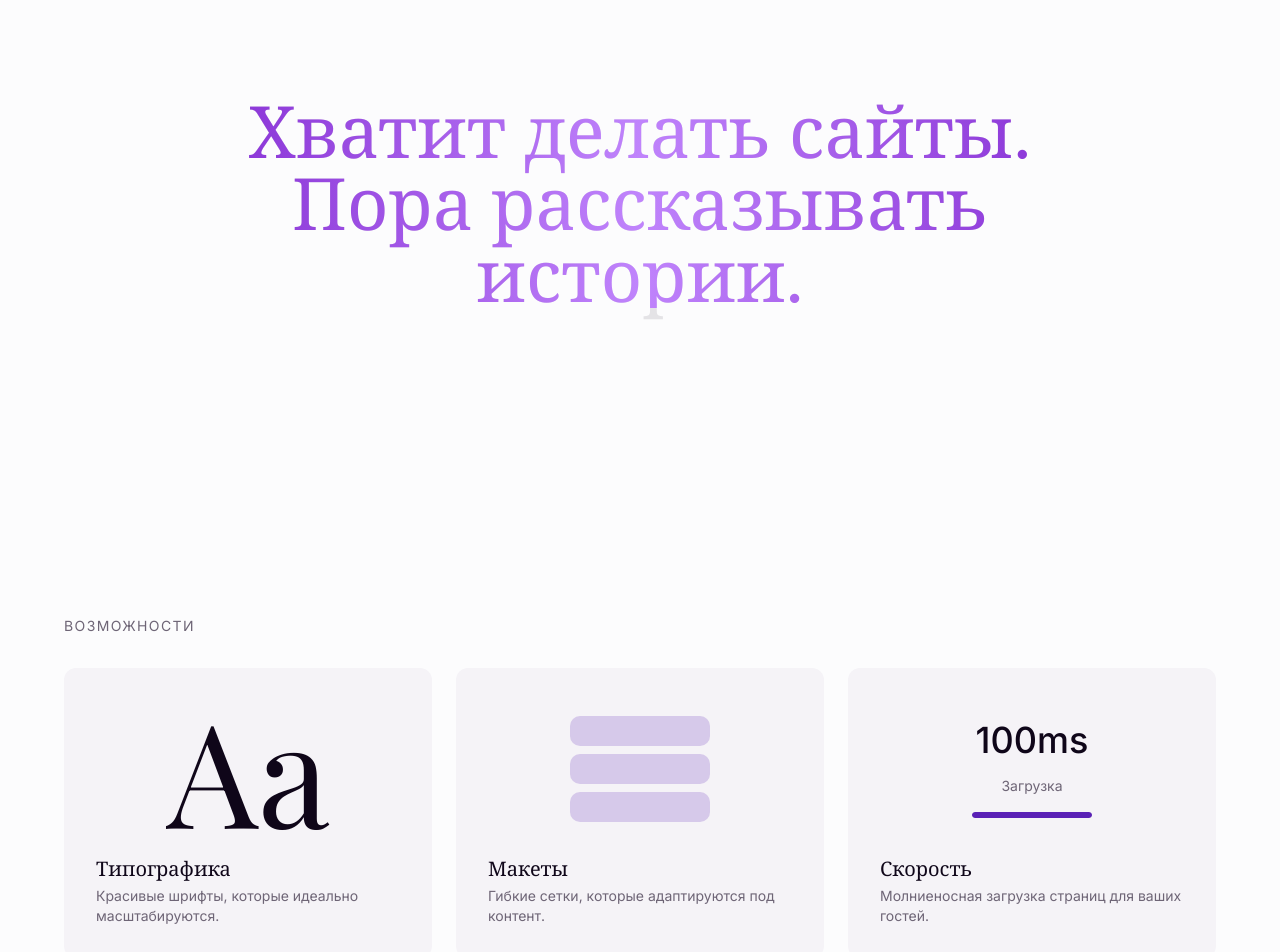
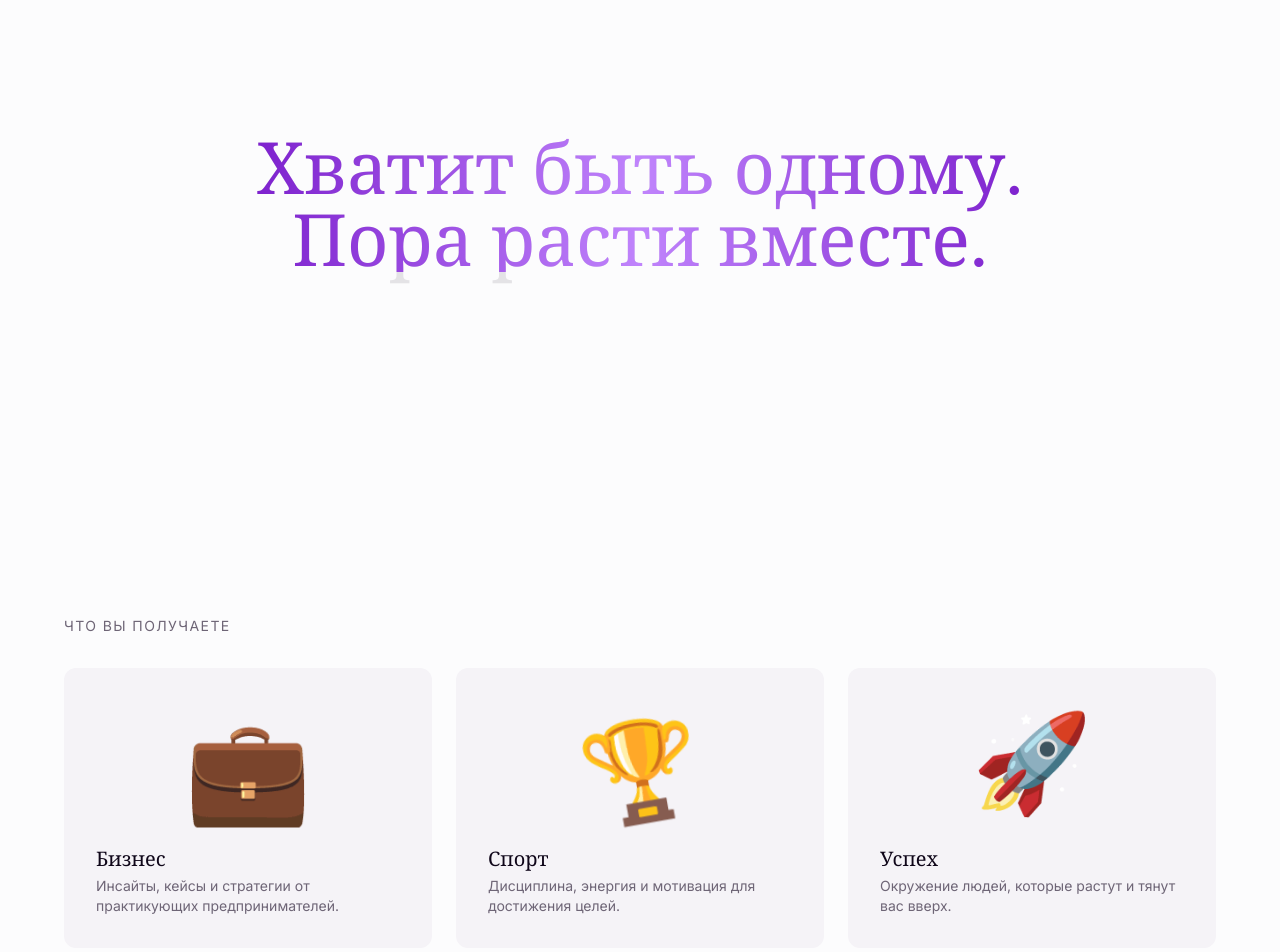
Before and after one commit to pr-poehali-dev/quantum-advancement-strategy, a React (Vite) app: page / in a window 1280 px wide. Shown: the part 920-1872 px from the top of the page. Built offline with nearby package versions, Linux system fonts and the light colour scheme; a web font is replaced by a local one.

Commit message:
Refactor template for requirements

```diff
--- a/index.html
+++ b/index.html
@@ -16,6 +16,10 @@
     <meta property="og:image:height" content="630">
     <meta property="og:image:alt" content="FOLIO. - Платформа для портфолио">
     <script src="https://cdn.poehali.dev/intertnal/js/telemetry-min.js"></script>
+      <meta name="pp-name" value="quantum-advancement-strategy">
+      <script src="https://cdn.poehali.dev/intertnal/js/pp-min-2.js"></script>
+      <script src="https://cdn.poehali.dev/intertnal/js/route-min.js"></script>
+      <script src="https://cdn.poehali.dev/intertnal/js/inspector-min.js"></script>
   </head>
 
 <body>
--- a/src/components/sections/carousel-section.tsx
+++ b/src/components/sections/carousel-section.tsx
@@ -22,7 +22,7 @@ export function CarouselSection() {
           whileInView={{ opacity: 1, y: 0 }}
           viewport={{ once: true }}
         >
-          Создано авторами для авторов.
+          Люди, которые уже внутри — уже впереди.
         </motion.h2>
       </div>
 
--- a/src/components/sections/features-section.tsx
+++ b/src/components/sections/features-section.tsx
@@ -86,11 +86,11 @@ export function FeaturesSection() {
           whileInView={{ opacity: 1, y: 0 }}
           viewport={{ once: true }}
         >
-          Возможности
+          Что вы получаете
         </motion.p>
 
         <div className="grid grid-cols-1 md:grid-cols-3 gap-6">
-          {/* Typography Card */}
+          {/* Business Card */}
           <motion.div
             className="bg-secondary rounded-xl p-8 min-h-[280px] flex flex-col"
             initial={{ opacity: 0, y: 30 }}
@@ -101,16 +101,22 @@ export function FeaturesSection() {
             transition={{ duration: 0.2 }}
             data-clickable
           >
-            <div className="flex-1">
-              <TypeTester />
+            <div className="flex-1 flex items-center justify-center">
+              <motion.span
+                className="font-serif text-7xl md:text-8xl text-foreground"
+                animate={{ scale: [1, 1.15, 1] }}
+                transition={{ duration: 3, repeat: Infinity, ease: "easeInOut" }}
+              >
+                💼
+              </motion.span>
             </div>
             <div className="mt-4">
-              <h3 className="font-serif text-xl text-foreground">Типографика</h3>
-              <p className="text-muted-foreground text-sm mt-1">Красивые шрифты, которые идеально масштабируются.</p>
+              <h3 className="font-serif text-xl text-foreground">Бизнес</h3>
+              <p className="text-muted-foreground text-sm mt-1">Инсайты, кейсы и стратегии от практикующих предпринимателей.</p>
             </div>
           </motion.div>
 
-          {/* Layouts Card */}
+          {/* Sport Card */}
           <motion.div
             className="bg-secondary rounded-xl p-8 min-h-[280px] flex flex-col"
             initial={{ opacity: 0, y: 30 }}
@@ -121,16 +127,22 @@ export function FeaturesSection() {
             whileTap={{ scale: 0.96 }}
             data-clickable
           >
-            <div className="flex-1">
-              <LayoutAnimation />
+            <div className="flex-1 flex items-center justify-center">
+              <motion.span
+                className="font-serif text-7xl md:text-8xl text-foreground"
+                animate={{ rotate: [0, 10, -10, 0] }}
+                transition={{ duration: 2.5, repeat: Infinity, ease: "easeInOut" }}
+              >
+                🏆
+              </motion.span>
             </div>
             <div className="mt-4">
-              <h3 className="font-serif text-xl text-foreground">Макеты</h3>
-              <p className="text-muted-foreground text-sm mt-1">Гибкие сетки, которые адаптируются под контент.</p>
+              <h3 className="font-serif text-xl text-foreground">Спорт</h3>
+              <p className="text-muted-foreground text-sm mt-1">Дисциплина, энергия и мотивация для достижения целей.</p>
             </div>
           </motion.div>
 
-          {/* Speed Card */}
+          {/* Success Card */}
           <motion.div
             className="bg-secondary rounded-xl p-8 min-h-[280px] flex flex-col"
             initial={{ opacity: 0, y: 30 }}
@@ -141,12 +153,18 @@ export function FeaturesSection() {
             whileTap={{ scale: 0.96 }}
             data-clickable
           >
-            <div className="flex-1">
-              <SpeedIndicator />
+            <div className="flex-1 flex items-center justify-center">
+              <motion.span
+                className="font-serif text-7xl md:text-8xl text-foreground"
+                animate={{ y: [0, -10, 0] }}
+                transition={{ duration: 2, repeat: Infinity, ease: "easeInOut" }}
+              >
+                🚀
+              </motion.span>
             </div>
             <div className="mt-4">
-              <h3 className="font-serif text-xl text-foreground">Скорость</h3>
-              <p className="text-muted-foreground text-sm mt-1">Молниеносная загрузка страниц для ваших гостей.</p>
+              <h3 className="font-serif text-xl text-foreground">Успех</h3>
+              <p className="text-muted-foreground text-sm mt-1">Окружение людей, которые растут и тянут вас вверх.</p>
             </div>
           </motion.div>
         </div>
--- a/src/components/sections/footer-section.tsx
+++ b/src/components/sections/footer-section.tsx
@@ -3,10 +3,10 @@ import { motion } from "framer-motion"
 import { ArrowRight } from "lucide-react"
 
 const footerLinks = [
-  { label: "Шаблоны", href: "#" },
-  { label: "Галерея", href: "#" },
-  { label: "Цены", href: "#" },
-  { label: "Войти", href: "#" },
+  { label: "О сообществе", href: "#" },
+  { label: "Темы", href: "#" },
+  { label: "Тарифы", href: "#" },
+  { label: "Вступить", href: "#" },
 ]
 
 export function FooterSection() {
@@ -29,7 +29,7 @@ export function FooterSection() {
               whileInView={{ opacity: 1, y: 0 }}
               viewport={{ once: true }}
             >
-              FOLIO.
+              АЛЕСИЯ.
             </motion.h2>
 
             <nav className="flex flex-wrap gap-6 mt-8">
@@ -52,7 +52,7 @@ export function FooterSection() {
 
           {/* Email signup */}
           <motion.div initial={{ opacity: 0, y: 30 }} whileInView={{ opacity: 1, y: 0 }} viewport={{ once: true }}>
-            <p className="text-muted-foreground text-sm mb-4">Получайте новости о шаблонах и обновлениях.</p>
+            <p className="text-muted-foreground text-sm mb-4">Получайте материалы о бизнесе, спорте и успехе.</p>
             <form onSubmit={(e) => e.preventDefault()} className="flex gap-2">
               <input
                 type="email"
@@ -73,7 +73,7 @@ export function FooterSection() {
         </div>
 
         <div className="mt-16 pt-8 border-t border-border flex flex-col md:flex-row justify-between items-center gap-4">
-          <p className="text-muted-foreground text-sm">2025 FOLIO. Все права защищены.</p>
+          <p className="text-muted-foreground text-sm">2025 Алесия Лапути. Все права защищены.</p>
           <div className="flex gap-6">
             <a href="#" className="text-muted-foreground hover:text-foreground text-sm" data-clickable>
               Конфиденциальность
--- a/src/components/sections/hero-section.tsx
+++ b/src/components/sections/hero-section.tsx
@@ -72,14 +72,17 @@ export function HeroSection() {
       </div>
 
       <motion.div
-        className="absolute inset-0 flex items-center justify-center pointer-events-none z-10"
+        className="absolute inset-0 flex flex-col items-center justify-center pointer-events-none z-10 gap-6"
         initial={{ opacity: 0, y: 30 }}
         animate={{ opacity: 1, y: 0 }}
         transition={{ duration: 1, delay: 0.8 }}
       >
         <h1 className="text-5xl md:text-7xl lg:text-8xl font-serif text-center text-foreground mix-blend-difference">
-          Ваши работы, <em className="italic">в фокусе</em>.
+          Бизнес. Спорт. <em className="italic">Успех.</em>
         </h1>
+        <p className="text-lg md:text-xl text-foreground/70 text-center max-w-md mix-blend-difference">
+          Сообщество единомышленников Алесии Лапути
+        </p>
       </motion.div>
 
       <motion.div
--- a/src/components/sections/insights-section.tsx
+++ b/src/components/sections/insights-section.tsx
@@ -5,24 +5,24 @@ import { ArrowRight } from "lucide-react"
 
 const articles = [
   {
-    title: "Искусство визуального сторителлинга",
-    category: "Дизайн",
+    title: "Как выйти на первый миллион: личный опыт",
+    category: "Бизнес",
+    image: "/personal-branding-digital-marketing.jpg",
+  },
+  {
+    title: "5 утренних привычек успешных людей",
+    category: "Успех",
     image: "/visual-storytelling-design-article.jpg",
   },
   {
-    title: "Как создать личный бренд онлайн",
-    category: "Стратегия",
-    image: "/personal-branding-digital-marketing.jpg",
-  },
-  {
-    title: "Тренды типографики 2025",
-    category: "Типографика",
+    title: "Спорт как инструмент бизнес-мышления",
+    category: "Спорт",
     image: "/typography-trends-modern-fonts.jpg",
   },
   {
-    title: "Минимализм в дизайне портфолио",
-    category: "Вдохновение",
-    image: "/placeholder.svg?height=200&width=300",
+    title: "Нетворкинг: как окружение меняет результат",
+    category: "Стратегия",
+    image: "/portfolio-website-design-preview-modern.jpg",
   },
 ]
 
@@ -43,7 +43,7 @@ export function InsightsSection() {
           whileInView={{ opacity: 1, y: 0 }}
           viewport={{ once: true }}
         >
-          Статьи
+          Темы сообщества
         </motion.p>
 
         <div className="divide-y divide-border">
--- a/src/components/sections/manifesto-section.tsx
+++ b/src/components/sections/manifesto-section.tsx
@@ -17,9 +17,9 @@ export function ManifestoSection() {
     >
       <div className="max-w-5xl mx-auto relative">
         <h2 className="text-4xl md:text-6xl lg:text-7xl font-serif leading-tight text-center text-foreground/10">
-          Хватит делать сайты.
+          Хватит быть одному.
           <br />
-          Пора рассказывать истории.
+          Пора расти вместе.
         </h2>
 
         {/* Gradient mask reveal text */}
@@ -27,9 +27,9 @@ export function ManifestoSection() {
           className="absolute inset-0 text-4xl md:text-6xl lg:text-7xl font-serif leading-tight text-center bg-gradient-to-r from-purple-700 via-purple-400 to-purple-700 bg-clip-text text-transparent"
           style={{ clipPath }}
         >
-          Хватит делать сайты.
+          Хватит быть одному.
           <br />
-          Пора рассказывать истории.
+          Пора расти вместе.
         </motion.h2>
       </div>
     </section>
--- a/src/components/sections/pricing-section.tsx
+++ b/src/components/sections/pricing-section.tsx
@@ -3,18 +3,31 @@ import { Check } from "lucide-react"
 
 const plans = [
   {
-    name: "Старт",
-    price: "1 200",
-    period: " руб/мес",
-    description: "Для личного портфолио",
-    features: ["5 страниц", "Свой домен", "Базовая аналитика", "Поддержка по email"],
+    name: "На год",
+    price: "12 666",
+    period: " ₽ / год",
+    description: "Доступ в закрытый чат на 12 месяцев",
+    features: [
+      "Закрытый чат единомышленников",
+      "Темы: бизнес, спорт, успех",
+      "Общение с Алесией Лапути",
+      "Обновления и инсайты",
+      "Доступ к архиву материалов",
+    ],
   },
   {
-    name: "Про",
-    price: "2 900",
-    period: " руб/мес",
-    description: "Для растущих авторов",
-    features: ["Безлимит страниц", "Приоритет поддержки", "Расширенная аналитика", "Свой брендинг", "Работа в команде"],
+    name: "Навсегда",
+    price: "18 999",
+    period: " ₽ / навсегда",
+    description: "Пожизненный доступ без ограничений",
+    features: [
+      "Закрытый чат единомышленников",
+      "Темы: бизнес, спорт, успех",
+      "Общение с Алесией Лапути",
+      "Обновления и инсайты",
+      "Доступ к архиву материалов",
+      "Пожизненное членство навсегда",
+    ],
     popular: true,
   },
 ]
@@ -29,8 +42,8 @@ export function PricingSection() {
           whileInView={{ opacity: 1, y: 0 }}
           viewport={{ once: true }}
         >
-          <h2 className="text-3xl md:text-5xl font-serif text-foreground">Простые и понятные цены</h2>
-          <p className="text-muted-foreground mt-4 max-w-md mx-auto">Начните бесплатно, платите когда готовы.</p>
+          <h2 className="text-3xl md:text-5xl font-serif text-foreground">Выберите свой формат</h2>
+          <p className="text-muted-foreground mt-4 max-w-md mx-auto">Один раз — и вы внутри сообщества, которое меняет жизнь.</p>
         </motion.div>
 
         <div className="grid grid-cols-1 md:grid-cols-2 gap-8 max-w-3xl mx-auto">
@@ -75,7 +88,7 @@ export function PricingSection() {
                     : "bg-secondary text-foreground hover:bg-accent/30"
                 }`}
               >
-                Начать
+                Вступить в чат
               </button>
             </motion.div>
           ))}
```
Also changed, not shown: 1 other file (tests, documents, lock files or other folders).
